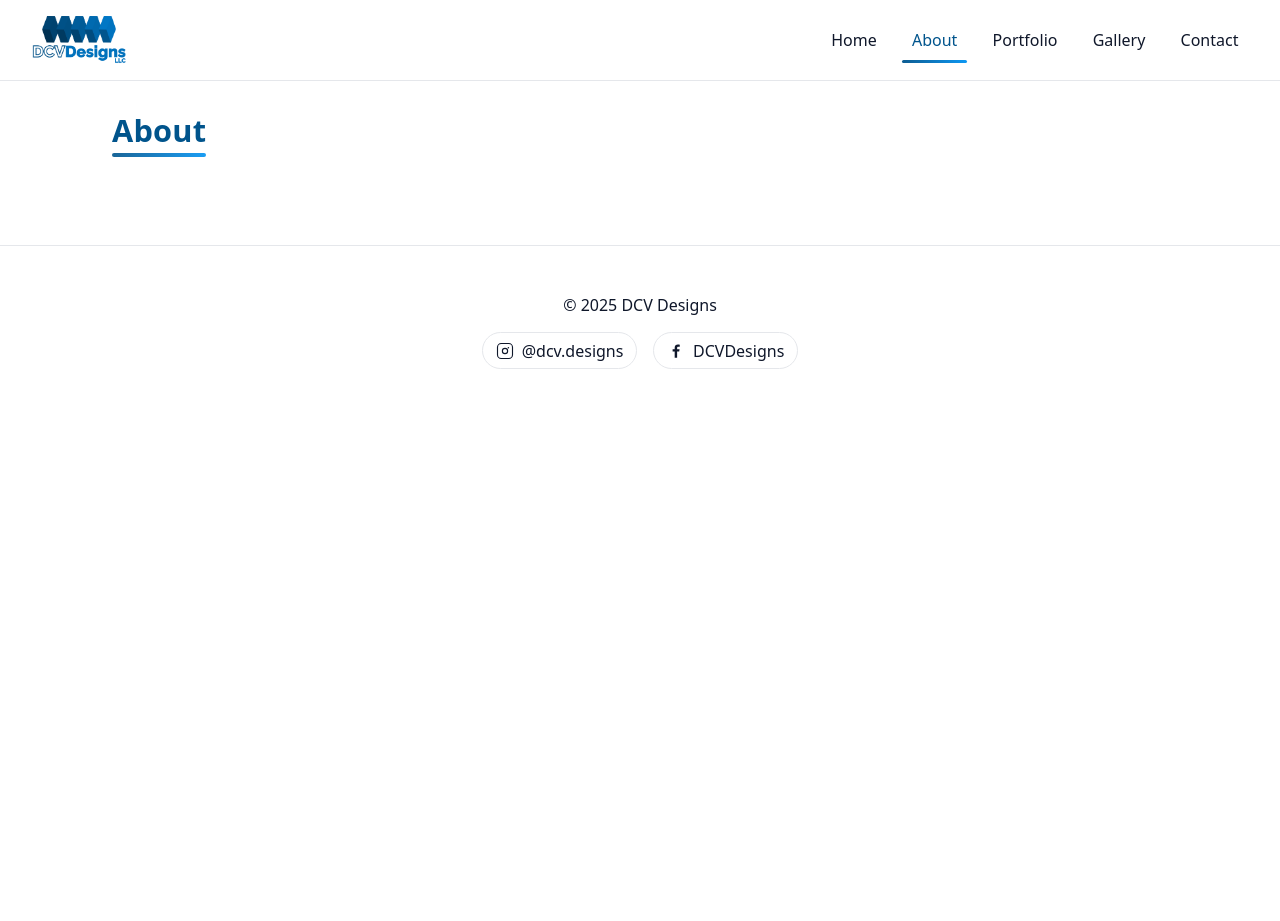
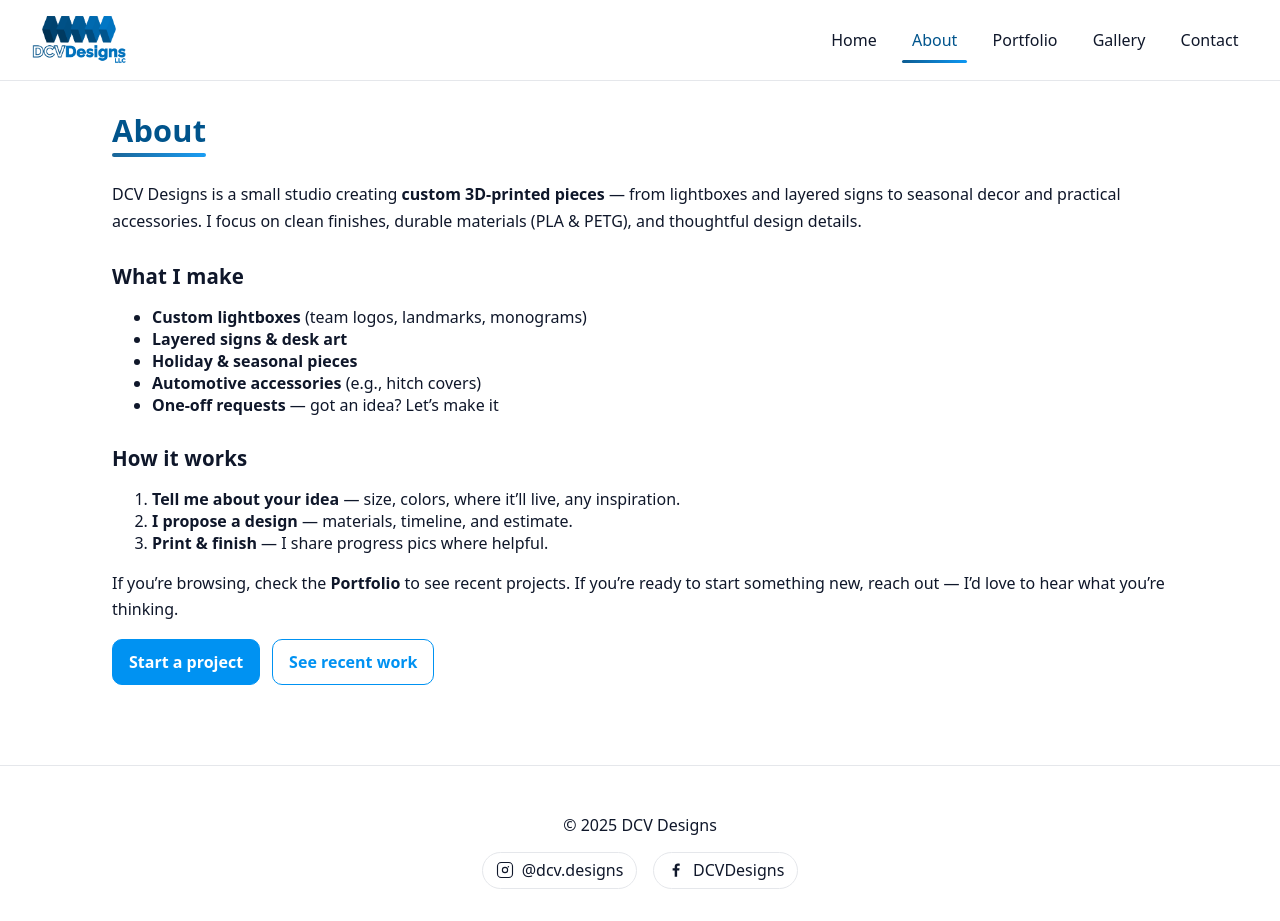
Before and after one commit to dcvdesigns/dcvdesigns.github.io, a Jekyll site: the page built from about.md, in a window 1280 px wide and 921 px high. Built offline with Jekyll 4.4.1, drawn with Linux system fonts in a browser that asks for light colours.

Commit message:
Update about.md

```diff
--- a/about.md
+++ b/about.md
@@ -4,58 +4,23 @@ layout: page
 permalink: /about/
 ---
 
-<script>
-(function(){
-  // Respect user motion preference
-  const prefersReduced = window.matchMedia('(prefers-reduced-motion: reduce)').matches;
-  if (prefersReduced) return;
+DCV Designs is a small studio creating **custom 3D‑printed pieces** — from lightboxes and layered signs to seasonal decor and practical accessories. I focus on clean finishes, durable materials (PLA & PETG), and thoughtful design details.
 
-  // Helper: add initial hidden state
-  function prime(nodes){ nodes.forEach(el => el.classList.add('reveal-init')); }
+## What I make
+- **Custom lightboxes** (team logos, landmarks, monograms)
+- **Layered signs & desk art**
+- **Holiday & seasonal pieces**
+- **Automotive accessories** (e.g., hitch covers)
+- **One‑off requests** — got an idea? Let’s make it
 
-  // Helper: add stagger delays to children in a container
-  function addStagger(containerSelector, itemSelector){
-    document.querySelectorAll(containerSelector).forEach(container => {
-      const kids = container.querySelectorAll(itemSelector);
-      kids.forEach((el, i) => el.style.setProperty('--delay', (i * 60) + 'ms'));
-    });
-  }
+## How it works
+1. **Tell me about your idea** — size, colors, where it’ll live, any inspiration.
+2. **I propose a design** — materials, timeline, and estimate.
+3. **Print & finish** — I share progress pics where helpful.
 
-  // Prime typical elements (expanded for About page copy)
-  prime(document.querySelectorAll('.hero > *'));
-  prime(document.querySelectorAll('.page h1'));
-  prime(document.querySelectorAll('.page h2'));
-  prime(document.querySelectorAll('.page p'));
-  prime(document.querySelectorAll('.page ul li'));
-  // Prime all direct children inside the main content area on pages (About)
-  prime(document.querySelectorAll('.page .content > *'));
+If you’re browsing, check the **Portfolio** to see recent projects. If you’re ready to start something new, reach out — I’d love to hear what you’re thinking.
 
-  prime(document.querySelectorAll('.announce'));
-  prime(document.querySelectorAll('.project-image'));
-  prime(document.querySelectorAll('.card-grid .card'));
-  // About page CTA row buttons
-  prime(document.querySelectorAll('.cta-row a'));
-
-  // Add stagger to grids, CTA row, and About content blocks
-  addStagger('.card-grid', '.card');
-  addStagger('.cta-row', 'a');
-  // Stagger direct children of the page content area (About)
-  document.querySelectorAll('.page .content').forEach(section => {
-    const kids = Array.from(section.children);
-    kids.forEach((el, i) => el.style.setProperty('--delay', (i * 60) + 'ms'));
-  });
-
-  // Observe and reveal once
-  const io = new IntersectionObserver((entries, obs) => {
-    entries.forEach(entry => {
-      if (entry.isIntersecting){
-        entry.target.classList.add('reveal-in');
-        entry.target.classList.remove('reveal-init');
-        obs.unobserve(entry.target);
-      }
-    });
-  }, { rootMargin: '0px 0px -8% 0px', threshold: 0.12 });
-
-  document.querySelectorAll('.reveal-init').forEach(el => io.observe(el));
-})();
-</script>
+<div class="cta-row">
+  <a class="btn primary" href="/contact/">Start a project</a>
+  <a class="btn" href="/portfolio/">See recent work</a>
+</div>
```
